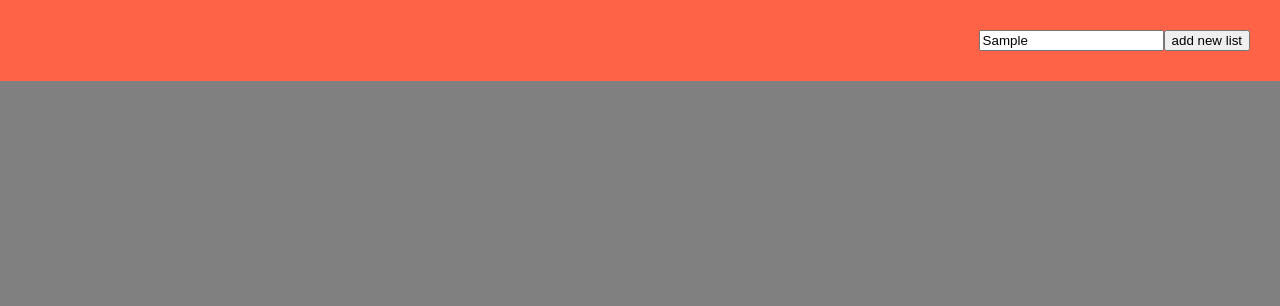
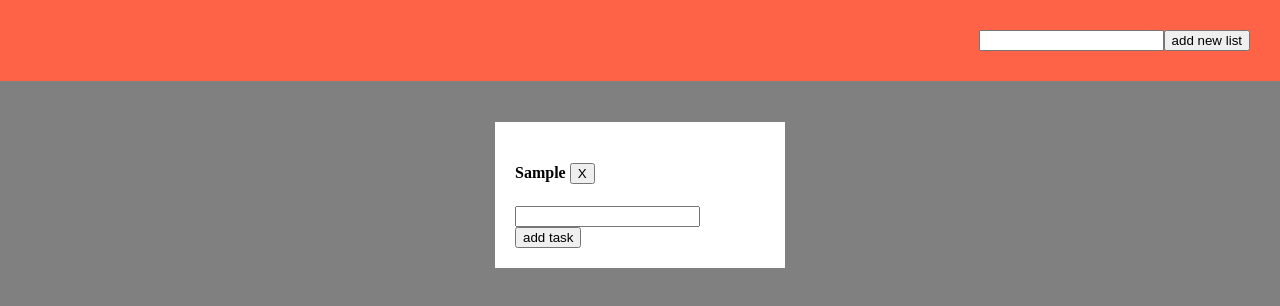
Before and after one commit to GeeksHubsAcademy/scrum-board-angular-2, an Angular app: page / in a window 1280 px wide. Both pictures are taken after typing "Sample" into the empty fields and a click on the button "add new list". Shown: the top 306 px of the page. Built offline with nearby package versions, Linux system fonts and the light colour scheme.

Commit message:
interface Task and List

```diff
--- a/src/app/app.component.html
+++ b/src/app/app.component.html
@@ -1,6 +1,6 @@
 <header class="addList">
-  <input type="text" [(ngModel)]="addListText">
-  <button>add new list</button>
+  <input type="text" [(ngModel)]="addListText" (keyup.enter)="onSaveNewList()">
+  <button (click)="onSaveNewList()">add new list</button>
 </header>
 <section>
   <div class="lists">
--- a/src/app/app.component.ts
+++ b/src/app/app.component.ts
@@ -7,10 +7,18 @@ import { DataService } from './data.service';
     styleUrls: [ './app.component.css' ]
 } )
 export class AppComponent  {
-    private lists: Object;
+    private lists: Array<Object>;
     private addListText: String;
-    constructor( data: DataService ) {
-      this.lists = data.getLists();
+    private dataService: DataService;
+    constructor( dataServ: DataService ) {
+        this.lists = dataServ.getLists();
+        this.dataService = dataServ;
+    }
+    onSaveNewList() {
+        if (this.addListText.trim() !== '') {
+            this.dataService.saveNewList(this.addListText.trim());
+            this.addListText = '';
+        }
     }
 
 }
--- a/src/app/data.service.ts
+++ b/src/app/data.service.ts
@@ -1,9 +1,9 @@
 import { Injectable } from '@angular/core';
-
+import { List } from './list.interface';
 
 @Injectable( { providedIn: 'root' } )
 export class DataService {
-    private lists: Array <Object > ;
+    private lists: Array < List > ;
 
     constructor() {
         this.load();
@@ -18,7 +18,7 @@ export class DataService {
     load() {
         this.lists = JSON.parse( localStorage.getItem( 'lists' ) ) || [];
     }
-    saveNewList( listName: String ) {
+    saveNewList( listName: string ) {
         let newList = {
             listId: this.generateId( 'list' ),
             name: listName,
@@ -27,7 +27,29 @@ export class DataService {
         this.lists.push( newList );
         this.save();
     }
+    saveNewTask( taskName: string, list: List ) {
+        let newTask = {
+            color: 'white',
+            completed: false,
+            listId: list.listId,
+            taskId: this.generateId( 'task' ),
+            text: taskName
+        }
+        this.lists = this.lists.map( item => {
+            if ( item.listId === list.listId ) {
+                item.tasks.push( newTask )
+            }
+            return item;
+        } )
+        this.save();
+
+    }
     generateId( namespace ) {
         return `${namespace}-${Date.now()}-${Math.round(Math.random()*100)}`
     }
+    removeList( id: string ) {
+
+        this.lists = this.lists.filter(item => item.listId !== id);
+        this.save();
+    }
 }
--- a/src/app/list/list.component.html
+++ b/src/app/list/list.component.html
@@ -2,13 +2,15 @@
      id="{{data.listId}}">
     <div class="listHeader">
         <h4>{{data.name}}
-            <button>X</button>
+            <button (click)="onRemoveList()">X</button>
         </h4>
 
     </div>
     <div class="addTask">
-        <input type="text">
-        <button>add task</button>
+        <input type="text"
+               [(ngModel)]="newTaskName"
+               (keyup.enter)="onSaveNewTask()">
+        <button (click)="onSaveNewTask()">add task</button>
     </div>
     <task-item [data]="taskItem"
                *ngFor="let taskItem of data.tasks"></task-item>
--- a/src/app/list/list.component.ts
+++ b/src/app/list/list.component.ts
@@ -1,4 +1,6 @@
 import { Component, OnInit, Input } from '@angular/core';
+import { DataService } from '../data.service';
+import {List} from '../list.interface';
 
 @Component({
   selector: 'list',
@@ -6,10 +8,23 @@ import { Component, OnInit, Input } from '@angular/core';
   styleUrls: ['./list.component.css']
 })
 export class ListComponent implements OnInit {
-  @Input () data: Object;
-  constructor() { }
+  @Input () data: List;
+  private newTaskName: string;
+  private dataService: DataService;
+  constructor(dataServ: DataService) {
+    this.dataService = dataServ;
+   }
 
   ngOnInit() {
   }
+  onSaveNewTask(){
+    if (this.newTaskName.trim() !== '') {
+      this.dataService.saveNewTask(this.newTaskName.trim(), this.data)
+      this.newTaskName = '';
+    }
+  }
+  onRemoveList() {
+    this.dataService.removeList(this.data.listId);
+  }
 
 }
--- a/src/app/task-item/task-item.component.ts
+++ b/src/app/task-item/task-item.component.ts
@@ -1,16 +1,16 @@
 import { Component, OnChanges, Input } from '@angular/core';
-
+import {Task} from '../task.interface';
 @Component({
   selector: 'task-item',
   templateUrl: './task-item.component.html',
   styleUrls: ['./task-item.component.css']
 })
 export class TaskItemComponent implements OnChanges {
-  @Input() data: Object;
+  @Input() data: Task;
   constructor() {  }
 
   ngOnChanges(changes) {
-    console.log(changes)
+    // console.log(changes)
   }
 
 }
```
Also changed, not shown: src/app/list.interface.ts (added, +7 -0 lines), src/app/task.interface.ts (added, +8 -0 lines).
